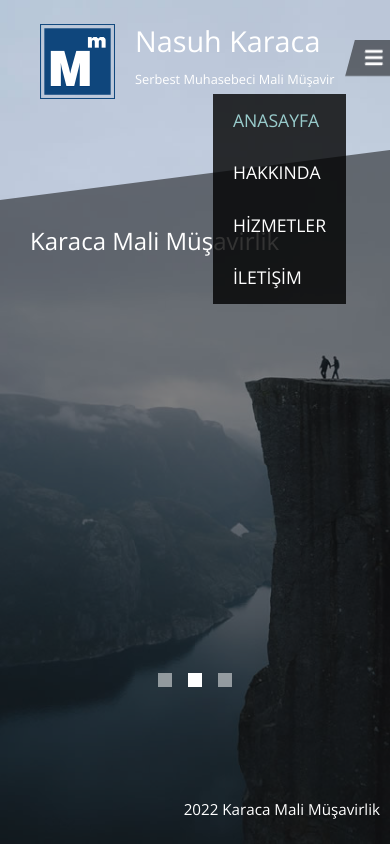
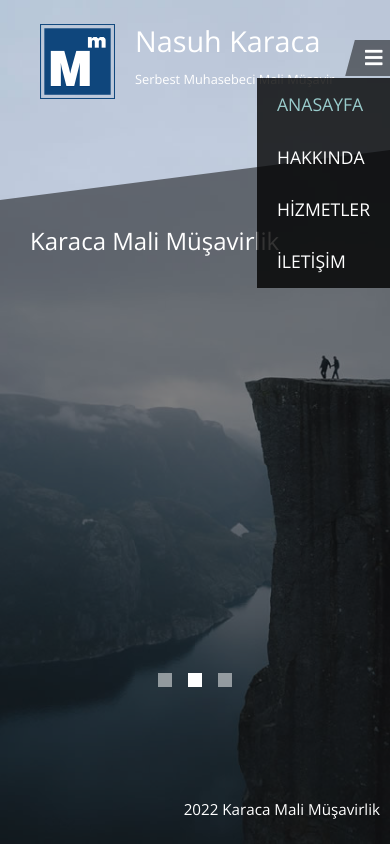
Before and after one commit to nasuh-karaca/karaca, a plain HTML site: page index.html in a window 390 px wide. Both pictures are taken after a click on the button "Toggle navigation". Drawn offline with nearby package versions, Linux system fonts and the light colour scheme.

Commit message:
Update templatemo-diagoona.css

```diff
--- a/css/templatemo-diagoona.css
+++ b/css/templatemo-diagoona.css
@@ -46,7 +46,8 @@ p { line-height: 1.9; }
     padding-right: 0;
 }
 
-.navbar-expand-lg .navbar-nav .nav-link { padding: 0; }
+.navbar-expand-lg .navbar-nav .nav-link { padding: 0;
+}
 
 .navbar-expand-lg .navbar-nav .tm-nav-link {
     font-size: 1.3rem;
@@ -252,11 +253,11 @@ textarea {
 
 @media (max-width: 992px) {
     .tm-nav {
-        position: absolute;
+        position:fixed;
         background: rgba(0, 0, 0, 0.8);
         color: white;
-        top: 44px;
-        right: 4px;
+         margin-top: 250px;
+		right: 0px;
     }
 
     .navbar-expand-lg .navbar-nav .tm-nav-link {
```
